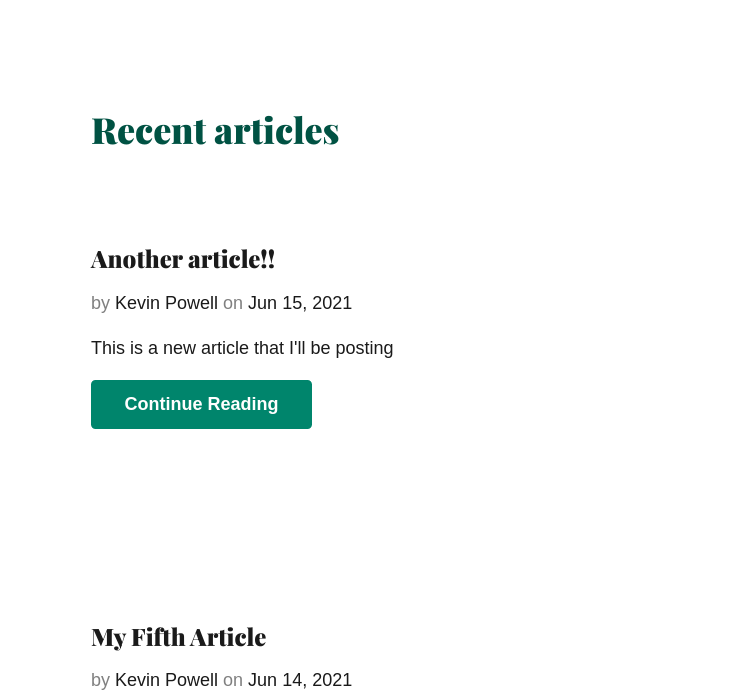
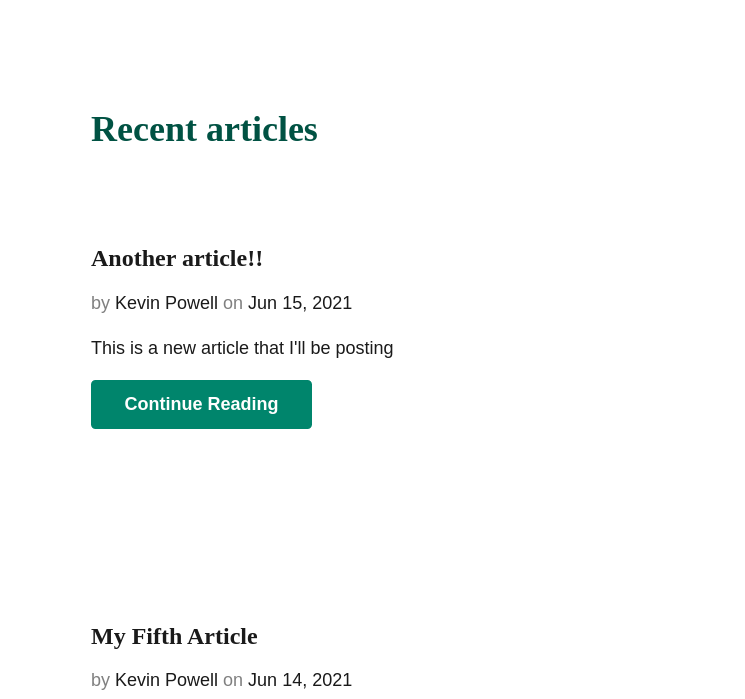
Before and after one commit to rhlrjn2202/myblog, an Eleventy site: page src/all-articles.html in a window 1280 px wide. Shown: the part 80-779 px from the top of the page, 0-745 px from the left. Built offline with nearby package versions, Linux system fonts and the light colour scheme; Eleventy itself is replaced by a stand-in of ours; files that its build step writes are made by us from their sources.

Commit message:
title font update

```diff
--- a/src/style.css
+++ b/src/style.css
@@ -6,7 +6,7 @@
   --fs-700: 2rem;
 
   --ff-body: "calluna-sans", sans-serif;
-  --ff-heading: "Playfair Display", serif;
+  --ff-heading: "calluna-sans", serif;
 
   --fw-400: 400;
   --fw-700: 700;
```
